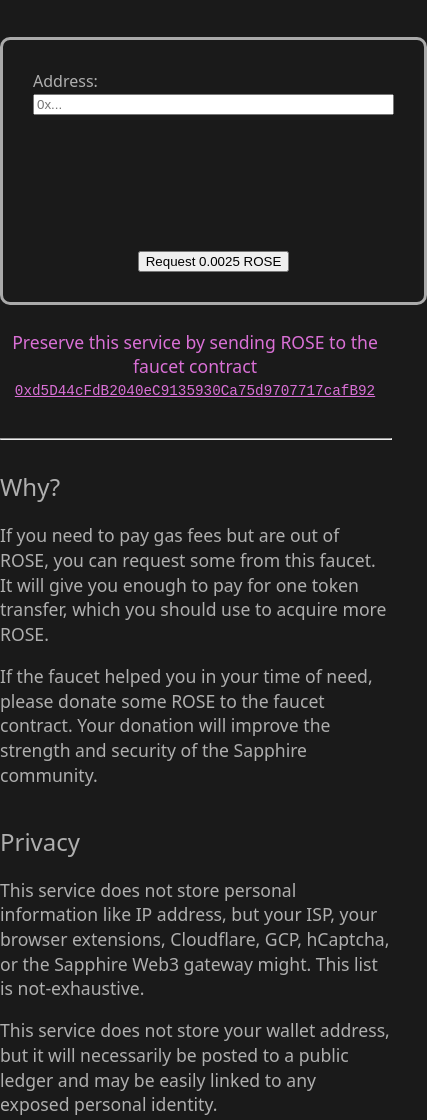
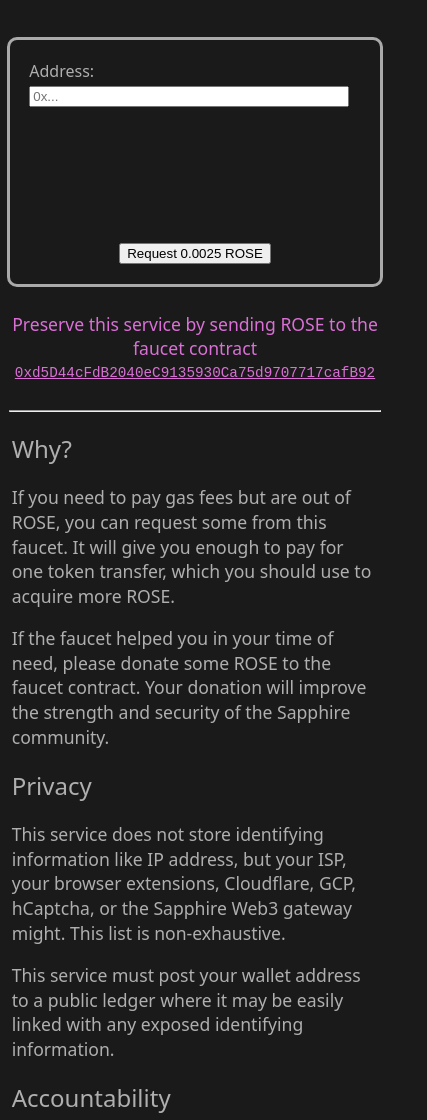
Before and after one commit to nhynes/rose.supply, a plain HTML site: page app/index.html in a window 390 px wide. Shown: the part 188-1308 px from the top of the page, 427 px wide, since content can reach past the window. Drawn offline with Linux system fonts and the light colour scheme.

Commit message:
app: improve mobile styling

```diff
--- a/app/index.html
+++ b/app/index.html
@@ -79,6 +79,9 @@
       color: #afafaf;
       background-color: #1a1a1a;
     }
+    body, main {
+      box-sizing: border-box;
+    }
     h1,h2,h3 {
       font-weight: normal;
     }
@@ -98,6 +101,9 @@
     a {
       color: #afafaf;
     }
+    section {
+      padding: 0 3%;
+    }
     </style>
   </head>
   <body>
@@ -107,11 +113,11 @@
         ROSE Supply is a Mainnet faucet for the Oasis Sapphire ParaTime.
       </h2>
     </header>
-    <main style="max-width:60ch;margin:auto;display:flex;flex-direction:column;margin-top:40px;">
-      <form style="border:3px solid #aaa;margin:auto;padding:30px;border-radius:10px;">
-        <label>
+    <main style="max-width:60ch;width:100%;margin:auto;margin-top:40px">
+      <form style="border:3px solid #aaa;margin:auto;padding:5%;border-radius:10px;width:85%">
+        <label style="line-height:1.5em">
           <span>Address:</span>&nbsp;
-          <input size="42" type="text" name="address" placeholder="0x..." pattern="0x[A-Fa-f0-9]{40}" required />
+          <input style="max-width:42ch;width:100%;" type="text" name="address" placeholder="0x..." pattern="0x[A-Fa-f0-9]{40}" required />
         </label>
         <div
           style="width:302px;height:76px"
@@ -127,7 +133,7 @@
         Preserve this service by sending ROSE to the faucet contract
         <a style="color:orchid" href="https://testnet.explorer.sapphire.oasis.dev/address/0xd5D44cFdB2040eC9135930Ca75d9707717cafB92" target="_blank"><span style="text-align:center;display:block;margin:auto;font-family:monospace">0xd5D44cFdB2040eC9135930Ca75d9707717cafB92</span></a>
       </p>
-      <hr style="width:100%;margin:10px auto;"/>
+      <hr style="width:95%;margin:10px auto;"/>
       <section>
         <h2>Why?</h2>
         <p>
@@ -142,10 +148,10 @@
       <section>
         <h2>Privacy</h2>
         <p>
-          This service does not store personal information like IP address, but your ISP, your browser extensions, Cloudflare, GCP, hCaptcha, or the Sapphire Web3 gateway might. This list is not-exhaustive.
+          This service does not store identifying information like IP address, but your ISP, your browser extensions, Cloudflare, GCP, hCaptcha, or the Sapphire Web3 gateway might. This list is non-exhaustive.
         </p>
         <p>
-          This service does not store your wallet address, but it will necessarily be posted to a public ledger and may be easily linked to any exposed personal identity.
+          This service must post your wallet address to a public ledger where it may be easily linked with any exposed identifying information.
         </p>
       </section>
       <section>
```
